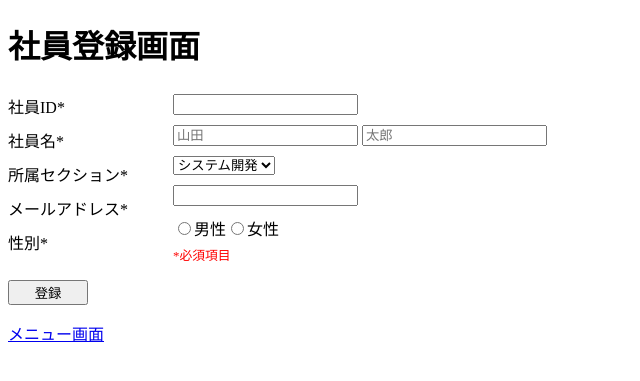
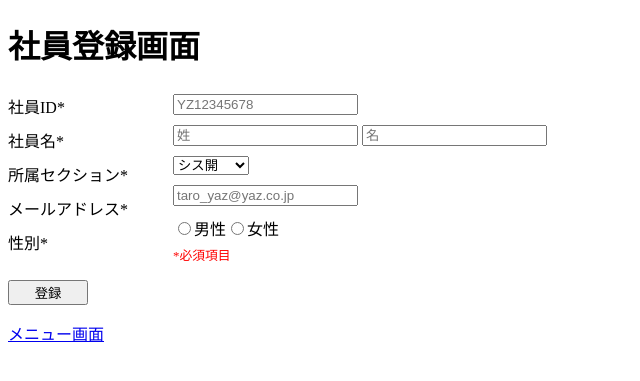
Before and after one commit to TakanobuInnami/pull-request-test, a PHP site: page /Directory/Registory.php in a window 1280 px wide. Shown: the top 381 px of the page, without its empty margins (0-640 px from the left). Run offline with PHP 8.4, Linux system fonts and the light colour scheme.

Commit message:
placeholder追記。ラヂオボタン内容変更

```diff
--- a/Registory.php
+++ b/Registory.php
@@ -10,19 +10,20 @@
 <form action="" method="post">
   <dl>
     <dt>社員ID*</dt>
-      <dd><input type="text" name="id"><br></dd>
+      <dd><input type="text" name="id" placeholder="YZ12345678"><br></dd>
     <dt>社員名*</dt>
-      <dd><input type="text" name="lastname" placeholder="山田">
-    <input type="text" name="firstname" placeholder="太郎"><br></dd>
+      <dd><input type="text" name="lastname" placeholder="姓">
+    <input type="text" name="firstname" placeholder="名"><br></dd>
     <dt>所属セクション*</dt>
     <dd>
       <select name="section">
-        <option>システム開発</option>
-        <option>経理</option>
+        <option>シス開</option>
+        <option>ビジソル</option>
+        <option>サビ開</option>
       </select><br>
     </dd>
     <dt>メールアドレス*</dt>
-      <dd><input type="text" name="mailaddress"><br></dd>
+      <dd><input type="text" name="mailaddress" placeholder="taro_yaz@yaz.co.jp"><br></dd>
     <dt>性別*</dt>
       <dd><input type="radio">男性<input type="radio">女性<br></dd>
       <div class="must">*必須項目</div>
```
